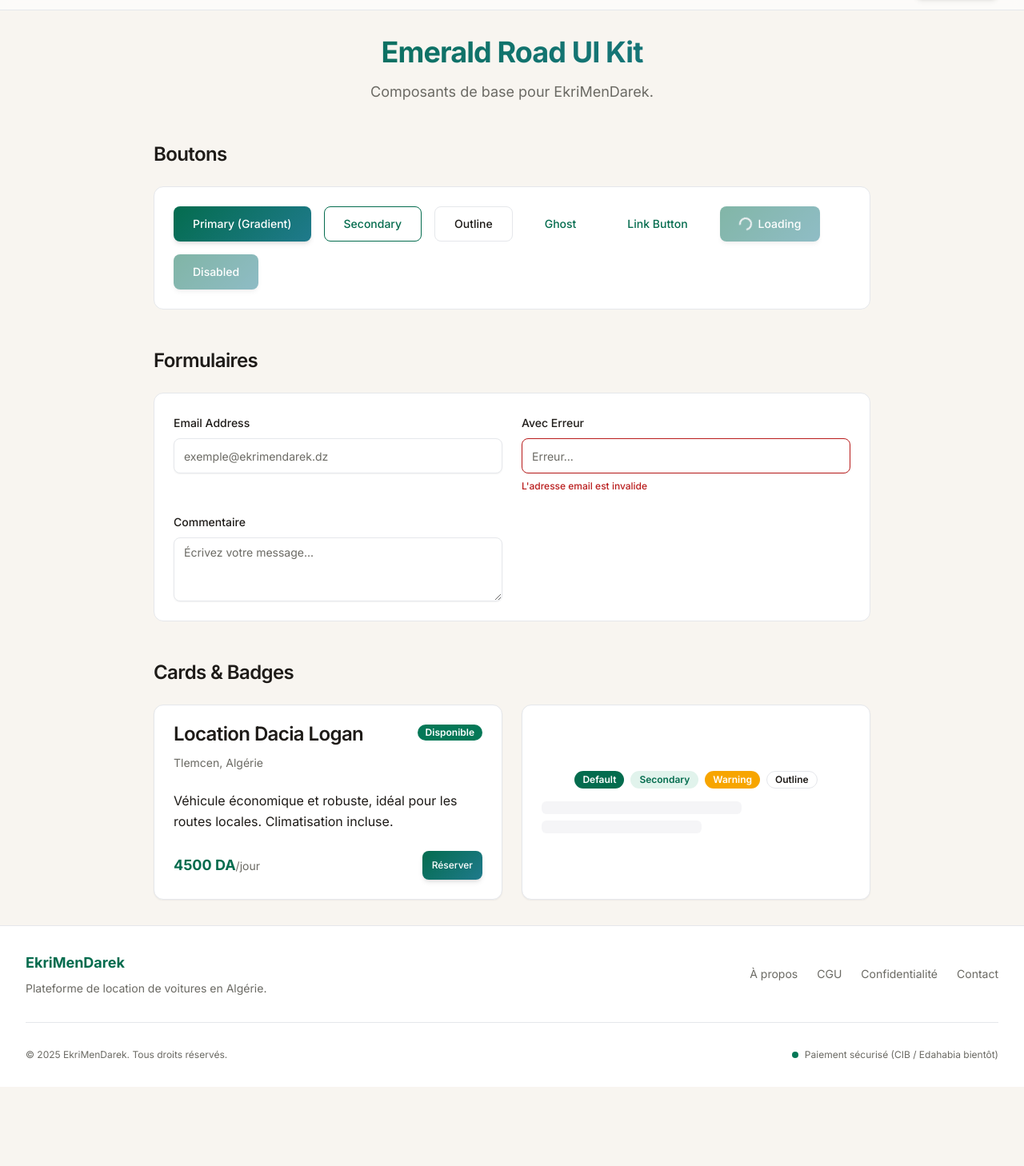
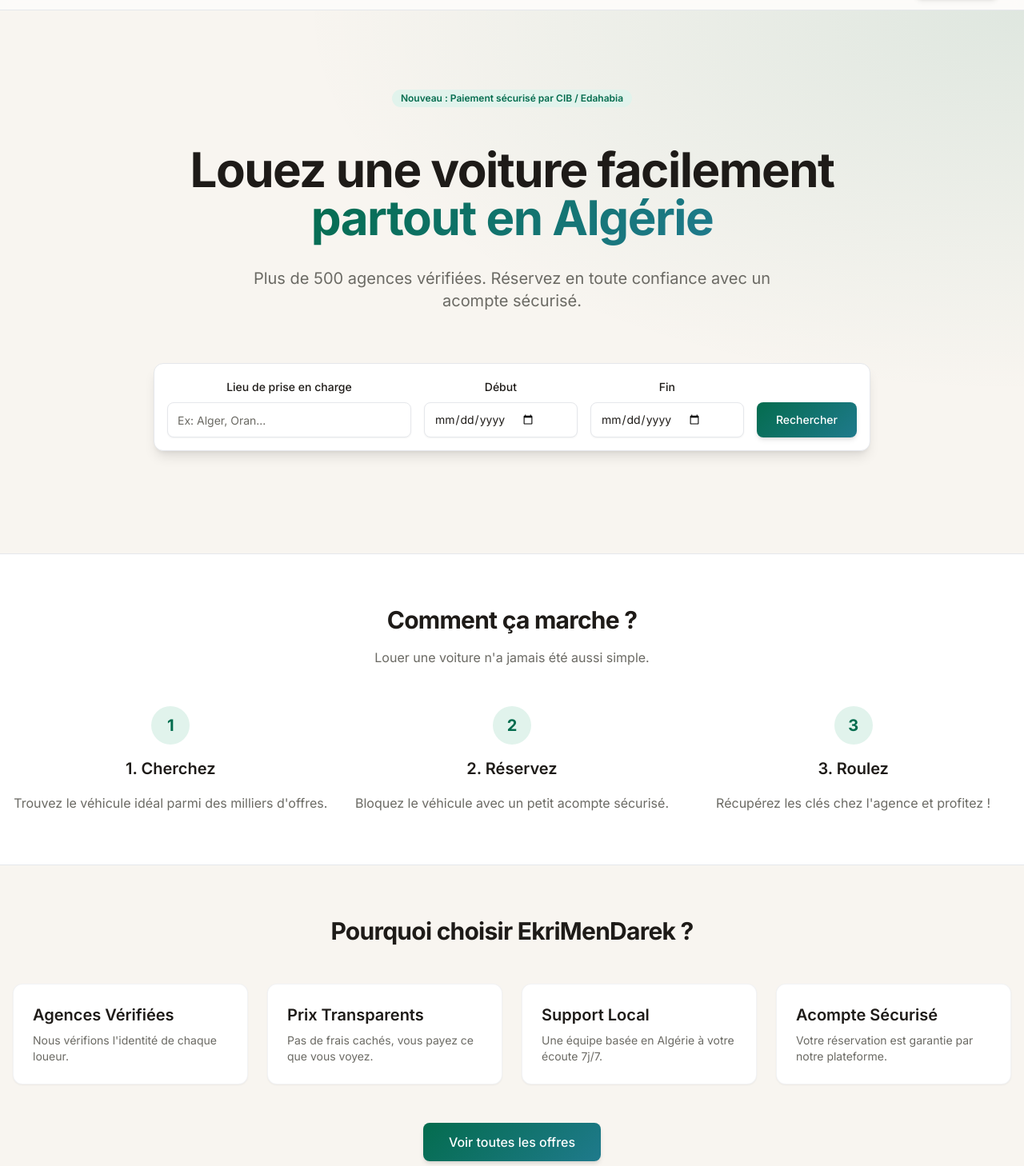
Before and after one commit to echeballah-coder/ekrimendarek-fullstack, a Next.js app in the folder frontend/: page / in a window 1280 px wide. Shown: the part 52-1510 px from the top of the page at 80% size. Before the commit the page ends 1411 px from the top, so only its background shows below. Built offline with nearby package versions, Linux system fonts and the light colour scheme.

Commit message:
Étape 6 : page daccueil avec hero et barre de recherche

```diff
--- a/frontend/app/page.tsx
+++ b/frontend/app/page.tsx
@@ -1,86 +1,94 @@
+import { SearchBar } from "@/features/search/components/SearchBar"
 import { Button } from "@/components/ui/Button"
-import { Input } from "@/components/ui/Input"
-import { Textarea } from "@/components/ui/Textarea"
-import { Card, CardContent, CardDescription, CardFooter, CardHeader, CardTitle } from "@/components/ui/Card"
+import { Card, CardContent } from "@/components/ui/Card"
 import { Badge } from "@/components/ui/Badge"
-import { Skeleton } from "@/components/ui/Skeleton"
 
 export default function Home() {
     return (
-        <div className="p-8 font-sans">
-            <div className="max-w-4xl mx-auto space-y-12">
+        <div className="flex flex-col min-h-screen">
 
-                {/* Header */}
-                <section className="text-center space-y-4">
-                    <h1 className="text-4xl font-bold bg-clip-text text-transparent bg-brand-gradient">
-                        Emerald Road UI Kit
+            {/* Hero Section */}
+            <section className="relative px-4 pt-16 pb-24 lg:pt-24 lg:pb-32 overflow-hidden">
+                {/* Background Decor */}
+                <div className="absolute top-0 left-0 w-full h-full bg-[radial-gradient(ellipse_at_top_right,_var(--tw-gradient-stops))] from-brand-accent/10 via-transparent to-brand-background pointer-events-none" />
+
+                <div className="container mx-auto text-center relative z-10 space-y-8">
+                    <Badge variant="secondary" className="mb-4">
+                        Nouveau : Paiement sécurisé par CIB / Edahabia
+                    </Badge>
+
+                    <h1 className="text-4xl sm:text-5xl lg:text-6xl font-bold tracking-tight text-brand-text max-w-4xl mx-auto">
+                        Louez une voiture facilement <br className="hidden sm:block" />
+                        <span className="text-transparent bg-clip-text bg-brand-gradient">partout en Algérie</span>
                     </h1>
-                    <p className="text-brand-textMuted text-lg">
-                        Composants de base pour EkriMenDarek.
+
+                    <p className="text-xl text-brand-textMuted max-w-2xl mx-auto">
+                        Plus de 500 agences vérifiées. Réservez en toute confiance avec un acompte sécurisé.
                     </p>
-                </section>
 
-                {/* Buttons */}
-                <section className="space-y-6">
-                    <h2 className="text-2xl font-semibold text-brand-text">Boutons</h2>
-                    <div className="flex flex-wrap gap-4 items-center p-6 bg-brand-surface rounded-xl border border-brand-border">
-                        <Button variant="primary">Primary (Gradient)</Button>
-                        <Button variant="secondary">Secondary</Button>
-                        <Button variant="outline">Outline</Button>
-                        <Button variant="ghost">Ghost</Button>
-                        <Button variant="link">Link Button</Button>
-                        <Button variant="primary" isLoading>Loading</Button>
-                        <Button variant="primary" disabled>Disabled</Button>
+                    <div className="pt-8">
+                        <SearchBar />
+                    </div>
                 </div>
             </section>
 
-                {/* Inputs */}
-                <section className="space-y-6">
-                    <h2 className="text-2xl font-semibold text-brand-text">Formulaires</h2>
-                    <div className="grid md:grid-cols-2 gap-6 p-6 bg-brand-surface rounded-xl border border-brand-border">
-                        <Input label="Email Address" placeholder="exemple@ekrimendarek.dz" />
-                        <Input label="Avec Erreur" placeholder="Erreur..." error="L'adresse email est invalide" />
-                        <Textarea label="Commentaire" placeholder="Écrivez votre message..." className="md:col-span-2" />
+            {/* Comment ça marche */}
+            <section className="py-16 bg-brand-surface border-y border-brand-border">
+                <div className="container mx-auto px-4">
+                    <div className="text-center mb-12">
+                        <h2 className="text-3xl font-bold text-brand-text mb-4">Comment ça marche ?</h2>
+                        <p className="text-brand-textMuted">Louer une voiture n&apos;a jamais été aussi simple.</p>
+                    </div>
+
+                    <div className="grid md:grid-cols-3 gap-8">
+                        {[
+                            { title: "1. Cherchez", desc: "Trouvez le véhicule idéal parmi des milliers d'offres." },
+                            { title: "2. Réservez", desc: "Bloquez le véhicule avec un petit acompte sécurisé." },
+                            { title: "3. Roulez", desc: "Récupérez les clés chez l'agence et profitez !" }
+                        ].map((step, i) => (
+                            <div key={i} className="text-center space-y-4">
+                                <div className="w-12 h-12 rounded-full bg-brand-accentSoft text-brand-accent flex items-center justify-center text-xl font-bold mx-auto">
+                                    {i + 1}
+                                </div>
+                                <h3 className="text-xl font-semibold text-brand-text">{step.title}</h3>
+                                <p className="text-brand-textMuted">{step.desc}</p>
+                            </div>
+                        ))}
+                    </div>
                 </div>
             </section>
 
-                {/* Cards & Badges */}
-                <section className="space-y-6">
-                    <h2 className="text-2xl font-semibold text-brand-text">Cards & Badges</h2>
-                    <div className="grid md:grid-cols-2 gap-6">
-                        <Card>
-                            <CardHeader>
-                                <div className="flex justify-between items-start">
-                                    <CardTitle>Location Dacia Logan</CardTitle>
-                                    <Badge variant="success">Disponible</Badge>
+            {/* Pourquoi nous choisir */}
+            <section className="py-16">
+                <div className="container mx-auto px-4">
+                    <div className="text-center mb-12">
+                        <h2 className="text-3xl font-bold text-brand-text mb-4">Pourquoi choisir EkriMenDarek ?</h2>
                     </div>
-                                <p className="text-sm text-brand-textMuted">Tlemcen, Algérie</p>
-                            </CardHeader>
-                            <CardContent>
-                                <p className="text-brand-text">Véhicule économique et robuste, idéal pour les routes locales. Climatisation incluse.</p>
+
+                    <div className="grid md:grid-cols-2 lg:grid-cols-4 gap-6">
+                        {[
+                            { title: "Agences Vérifiées", desc: "Nous vérifions l'identité de chaque loueur." },
+                            { title: "Prix Transparents", desc: "Pas de frais cachés, vous payez ce que vous voyez." },
+                            { title: "Support Local", desc: "Une équipe basée en Algérie à votre écoute 7j/7." },
+                            { title: "Acompte Sécurisé", desc: "Votre réservation est garantie par notre plateforme." }
+                        ].map((feature, i) => (
+                            <Card key={i} className="border-brand-border/50 hover:border-brand-accent/50 transition-colors">
+                                <CardContent className="pt-6">
+                                    <h3 className="font-semibold text-brand-text mb-2">{feature.title}</h3>
+                                    <p className="text-sm text-brand-textMuted">{feature.desc}</p>
                                 </CardContent>
-                            <CardFooter className="justify-between">
-                                <span className="text-brand-accent font-bold text-lg">4500 DA<span className="text-brand-textMuted text-sm font-normal">/jour</span></span>
-                                <Button size="sm">Réserver</Button>
-                            </CardFooter>
                             </Card>
+                        ))}
+                    </div>
 
-                        <Card className="flex flex-col justify-center items-center p-6 space-y-4">
-                            <div className="flex gap-2">
-                                <Badge variant="default">Default</Badge>
-                                <Badge variant="secondary">Secondary</Badge>
-                                <Badge variant="warning">Warning</Badge>
-                                <Badge variant="outline">Outline</Badge>
+                    <div className="mt-12 text-center">
+                        <Button size="lg" variant="primary">
+                            Voir toutes les offres
+                        </Button>
                     </div>
-                            <div className="w-full space-y-2">
-                                <Skeleton className="h-4 w-[250px]" />
-                                <Skeleton className="h-4 w-[200px]" />
-                            </div>
-                        </Card>
                 </div>
             </section>
 
         </div>
-        </div>
     )
 }
--- /dev/null
+++ b/frontend/features/search/components/SearchBar.tsx
@@ -0,0 +1,46 @@
+"use client"
+
+import * as React from "react"
+import { Button } from "@/components/ui/Button"
+import { Input } from "@/components/ui/Input"
+import { Card } from "@/components/ui/Card"
+
+export function SearchBar() {
+    const handleSubmit = (e: React.FormEvent) => {
+        e.preventDefault()
+        console.log("Recherche lancée")
+    }
+
+    return (
+        <Card className="p-4 bg-brand-surface border-brand-border shadow-lg max-w-4xl mx-auto">
+            <form onSubmit={handleSubmit} className="flex flex-col md:flex-row gap-4 items-end">
+                <div className="w-full md:flex-1">
+                    <Input
+                        label="Lieu de prise en charge"
+                        placeholder="Ex: Alger, Oran..."
+                        id="location"
+                    />
+                </div>
+                <div className="w-full md:w-48">
+                    <Input
+                        type="date"
+                        label="Début"
+                        id="startDate"
+                    />
+                </div>
+                <div className="w-full md:w-48">
+                    <Input
+                        type="date"
+                        label="Fin"
+                        id="endDate"
+                    />
+                </div>
+                <div className="w-full md:w-auto">
+                    <Button type="submit" variant="primary" className="w-full md:w-auto">
+                        Rechercher
+                    </Button>
+                </div>
+            </form>
+        </Card>
+    )
+}
```
Lines whose indentation alone changed are shown as unchanged.
